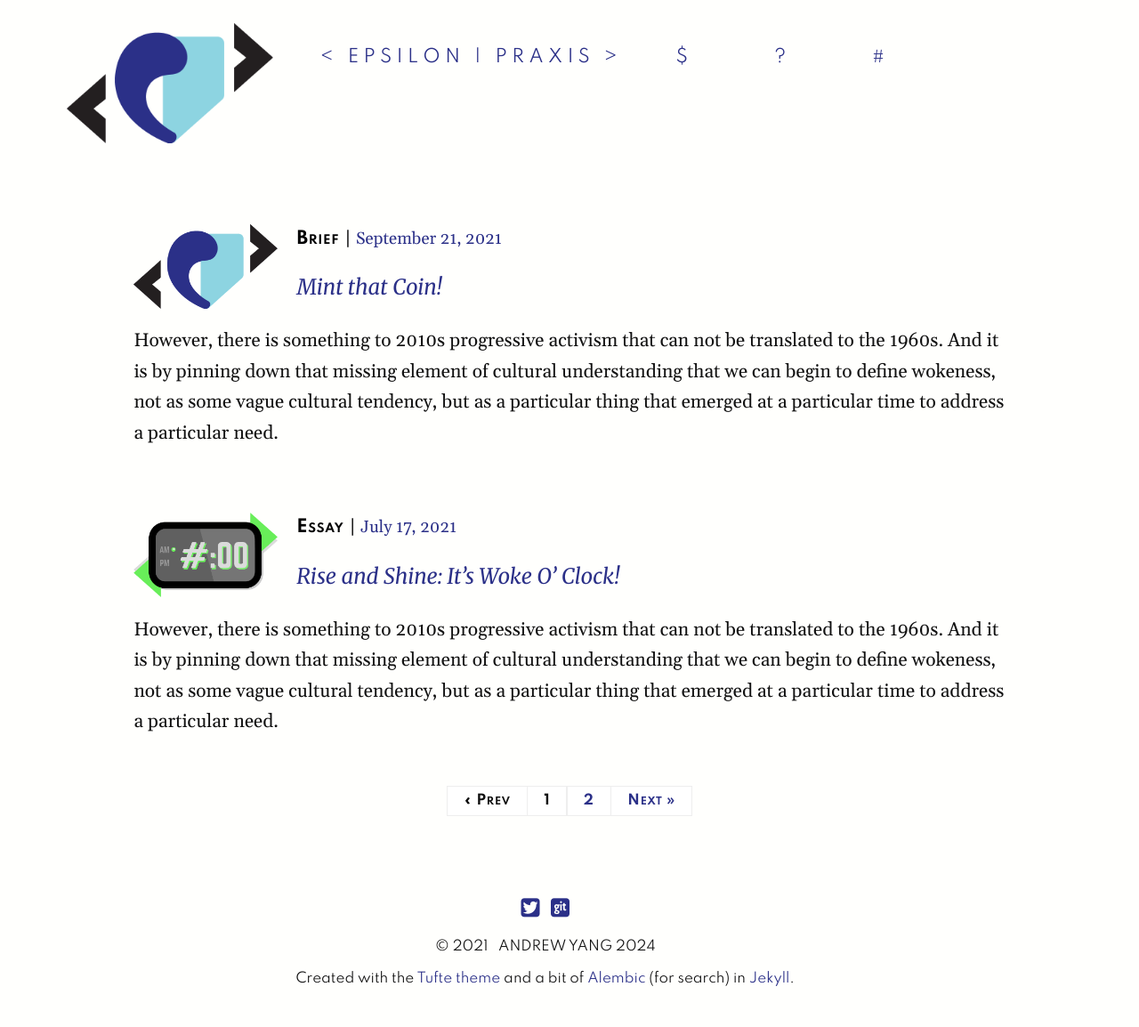
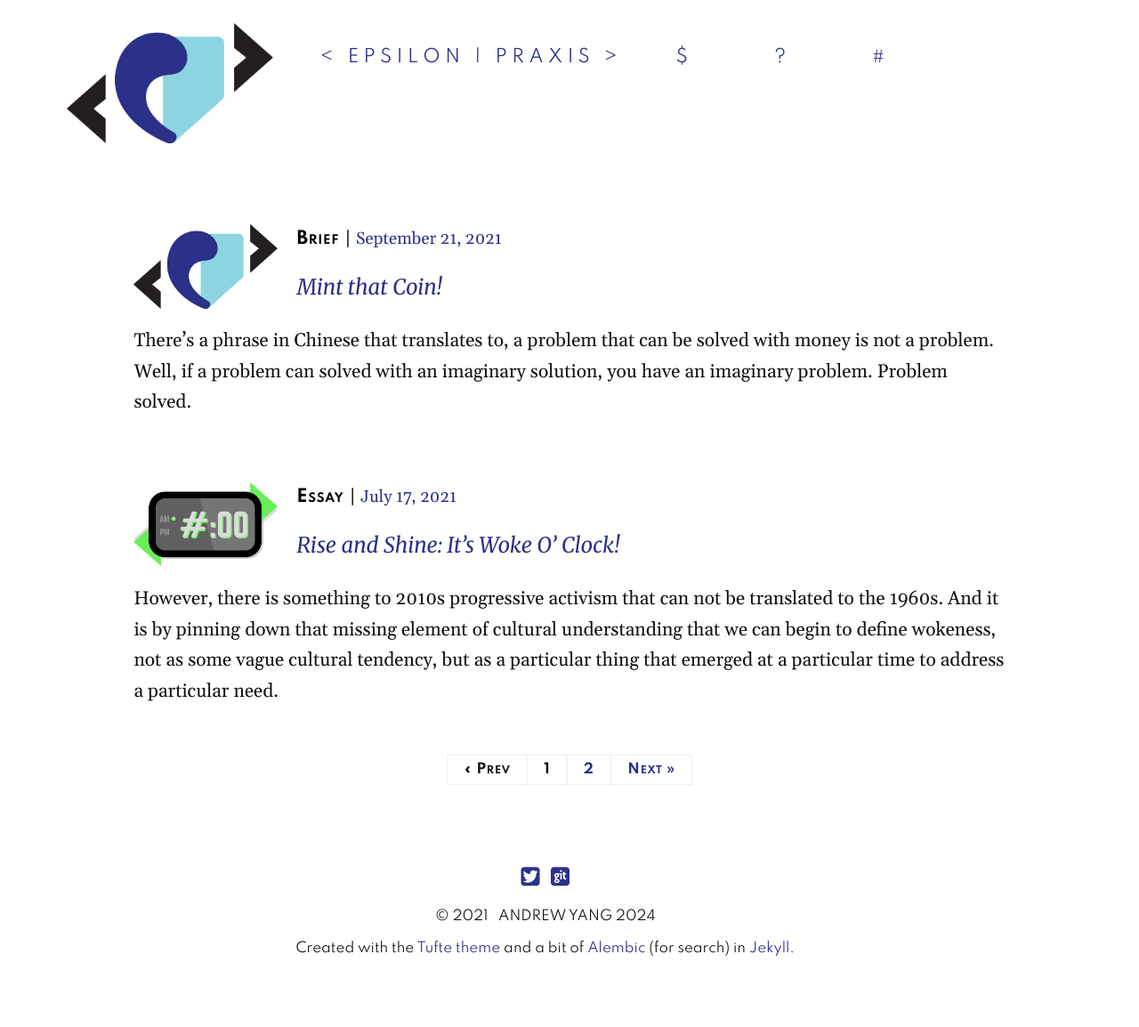
Before and after one commit to AndrewYang2024/AndrewYang2024.github.io, a Jekyll site: the page built from index.html, in a window 1280 px wide. Shown: the whole page at 89% size. Built offline with Jekyll 4.4.1, drawn with Linux system fonts in a browser that asks for light colours; nearby versions of some CDN libraries; the list of posts is cut into pages by our own code; after the commit the page ends 1120 px from its top, so only the background shows below that.

Commit message:
Update 2021-09-22-Mint-the-Coin.md

```diff
--- a/_posts/2021-09-22-Mint-the-Coin.md
+++ b/_posts/2021-09-22-Mint-the-Coin.md
@@ -1,6 +1,6 @@
 ---
 layout: post
-excerpt: ' However, there is something to 2010s progressive activism that can not be translated to the 1960s. And it is by pinning down that missing element of cultural understanding that we can begin to define wokeness, not as some vague cultural tendency, but as a particular thing that emerged at a particular time to address a particular need.'
+excerpt: ' There’s a phrase in Chinese that translates to, a problem that can be solved with money is not a problem. Well, if a problem can solved with an imaginary solution, you have an imaginary problem. Problem solved.'
 
 title:  "Mint that Coin!"
 date:   2021-09-22 00:00:00
```
